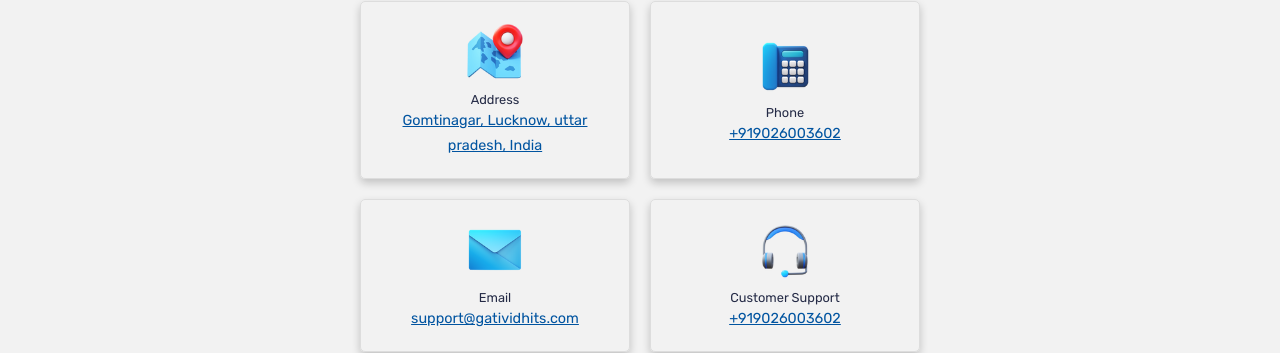
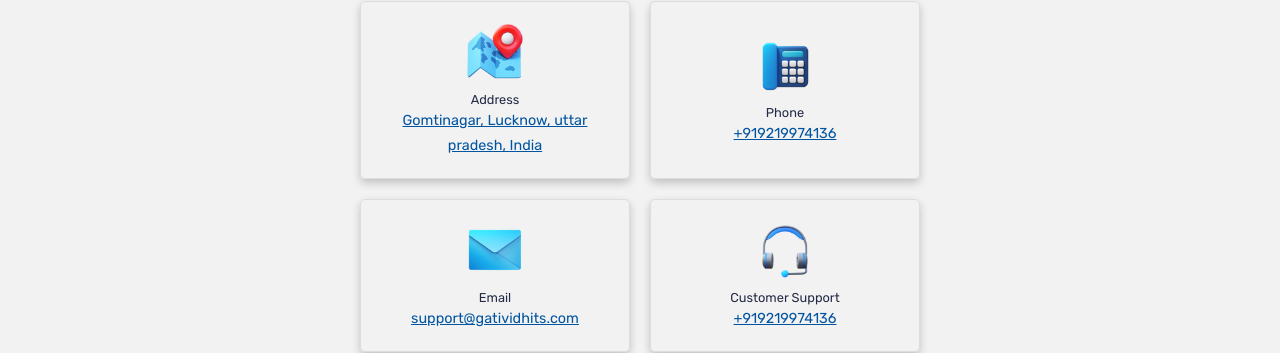
Before and after one commit to pydeep9026/gatividhi-transsolutions-website-client, a React (Create React App) app in the folder client/: page /contact in a window 1280 px wide. Shown: the part 449-802 px from the top of the page. Built offline with nearby package versions, Linux system fonts and the light colour scheme.

Commit message:
contact data update

```diff
--- a/client/src/data/Home/footerSectiondata.js
+++ b/client/src/data/Home/footerSectiondata.js
@@ -9,8 +9,8 @@
     footertitle3:"Contact Us",
     address:"Gomtinagar, Lucknow, uttar pradesh, India",
     email:"support@gatividhits.com",
-    phone1:"+919026003602",
-    phone2:"+919026003602",
+    phone1:"+919219974136",
+    phone2:"+919219974136",
     copyright:"© 2023 Gatividhi transsolutions pvt. ltd. All rights reserved."
 }
 
--- a/client/src/pages/contact/contact.jsx
+++ b/client/src/pages/contact/contact.jsx
@@ -93,7 +93,7 @@
           <div className="contact-box">
             <img src={phonecontact} alt="phone" />
             <h3 className="box-heading">Phone</h3>
-            <a href="tel:+919026003602"><p style={{color:"#0154A0",textDecoration:"underline"}}>{FooterData.phone1}</p></a>
+            <a href="tel:+919219974136"><p style={{color:"#0154A0",textDecoration:"underline"}}>{FooterData.phone1}</p></a>
           </div>
           <div className="contact-box">
             <img src={emailcontact} alt="email" />
@@ -103,7 +103,7 @@
           <div className="contact-box">
             <img src={supportcontact} alt="support" />
             <h3 className="box-heading">Customer Support</h3>
-            <a href="tel:+919026003602"><p style={{color:"#0154A0",textDecoration:"underline"}}>{FooterData.phone2}</p></a>
+            <a href="tel:+919219974136"><p style={{color:"#0154A0",textDecoration:"underline"}}>{FooterData.phone2}</p></a>
           </div>
         </div>
       </div>
```
